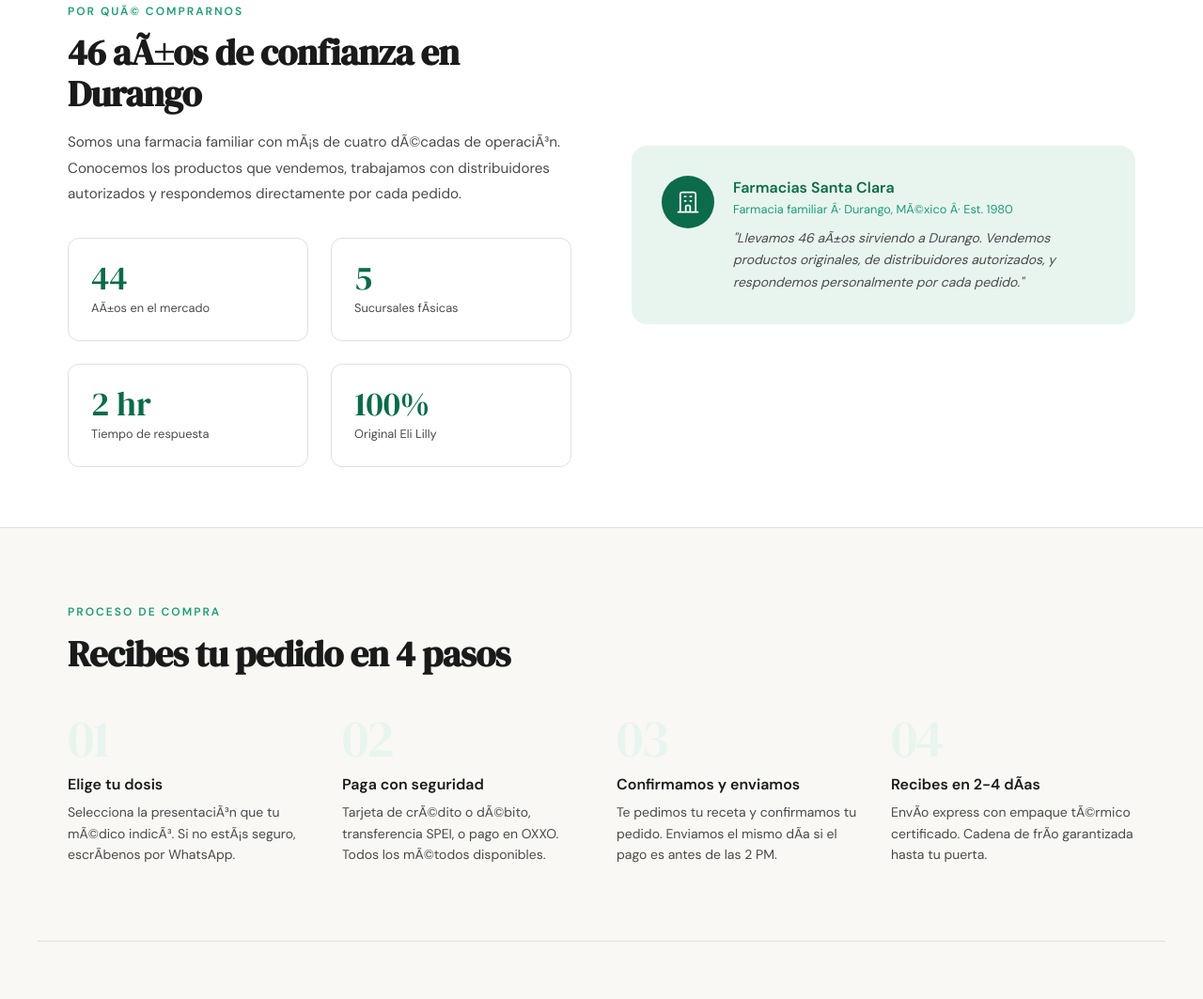
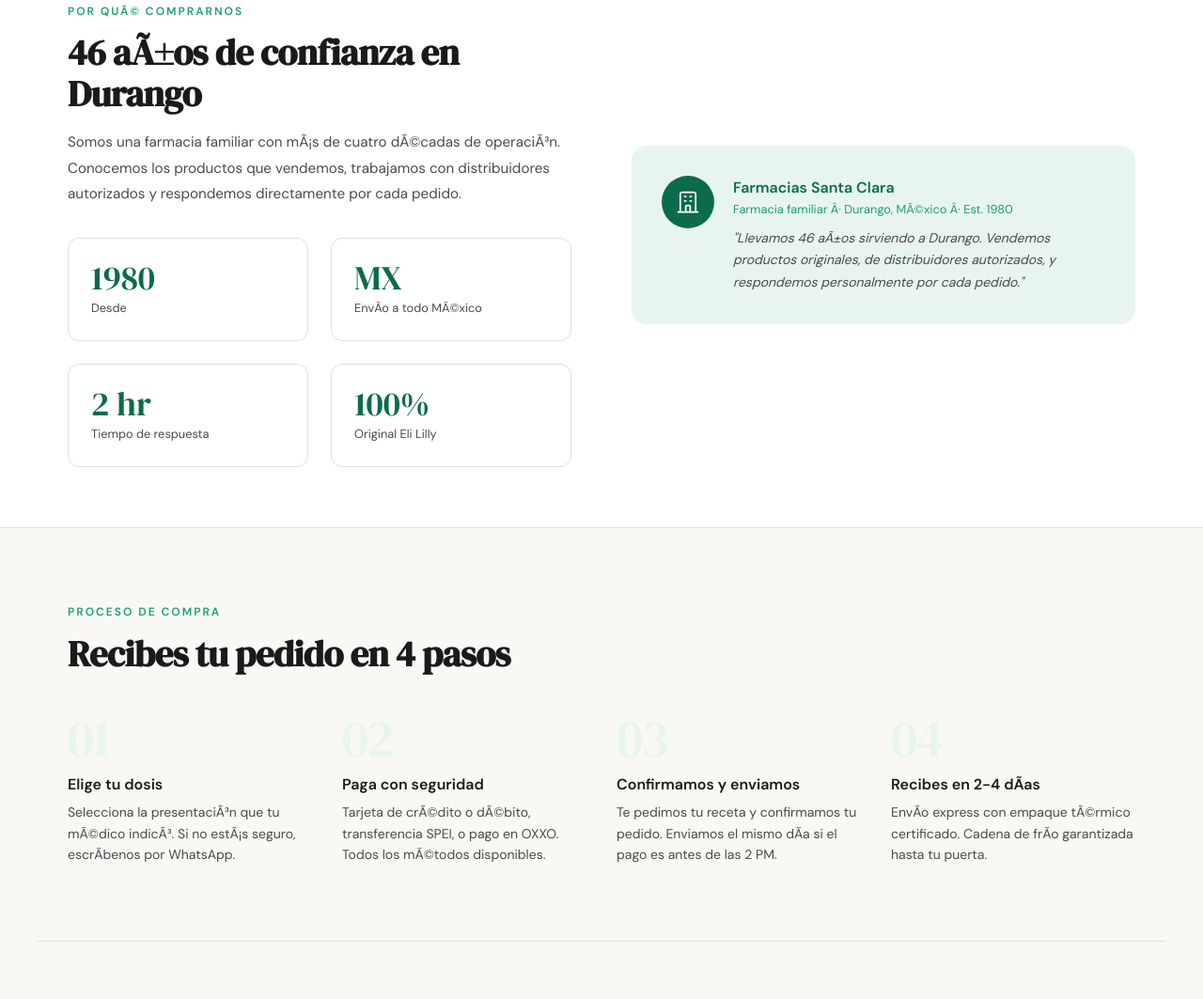
Before and after one commit to santaclarafarmacias/mounjaro, a plain HTML site: page index.html in a window 1280 px wide. Shown: the part 2094-3157 px from the top of the page at 94% size. Drawn offline with Linux system fonts and the light colour scheme.

Commit message:
Quitar sucursales y poner desde 1980
Co-Authored-By: Claude Opus 5.5 <noreply@anthropic.com>
Claude-Session: https://claude.ai/code/session_01TkouMvZVhuQx88PJ7muusG

```diff
--- a/index.html
+++ b/index.html
@@ -1017,12 +1017,12 @@
       </div>
       <div class="medico-stats">
         <div class="stat-box">
-          <div class="num">44</div>
-          <div class="label">Años en el mercado</div>
+          <div class="num">1980</div>
+          <div class="label">Desde</div>
         </div>
         <div class="stat-box">
-          <div class="num">5</div>
-          <div class="label">Sucursales físicas</div>
+          <div class="num">MX</div>
+          <div class="label">Envío a todo México</div>
         </div>
         <div class="stat-box">
           <div class="num">2 hr</div>
```
